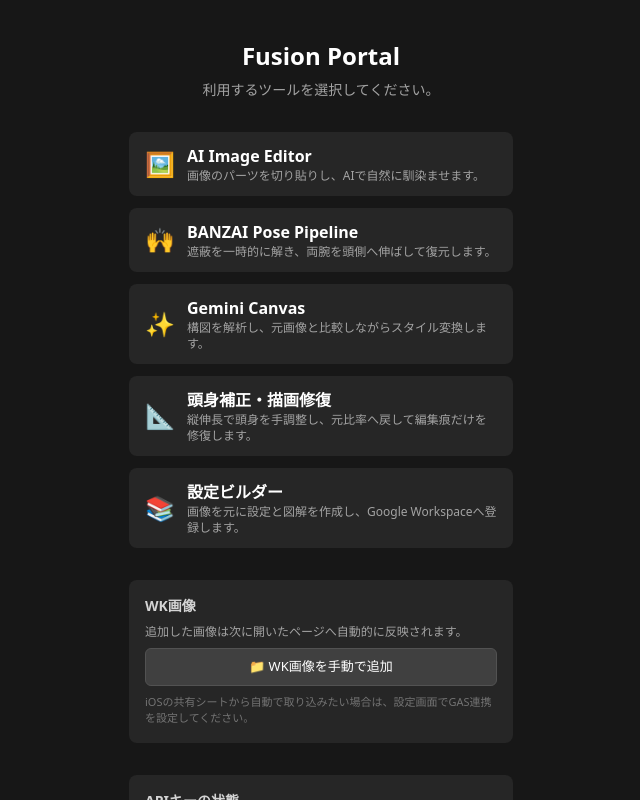
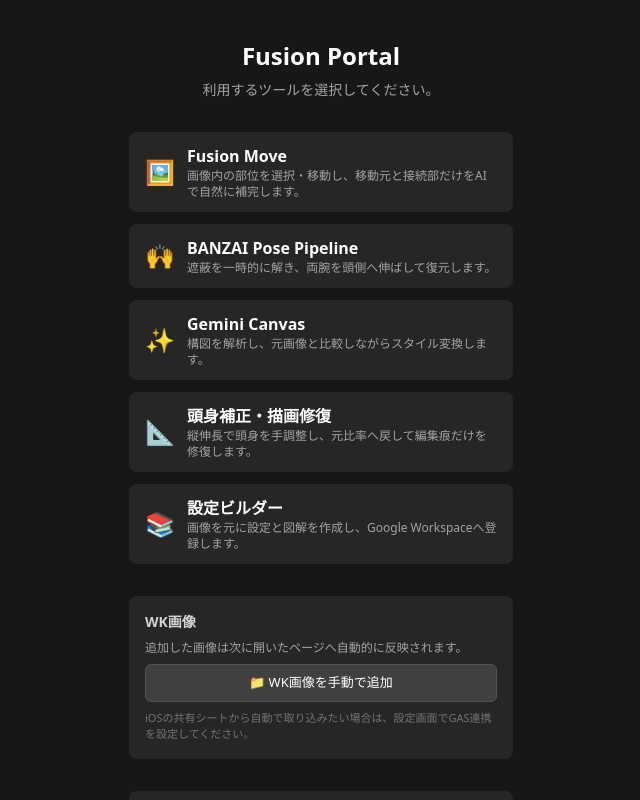
Before and after one commit to AndanteTestUser/fusion_portal, a React (Vite) app: page / in a window 1280 px wide. Shown: the whole page, without its empty margins (319-959 px from the left). Built offline with nearby package versions, Linux system fonts and the light colour scheme.

Commit message:
Rename image editor to Fusion Move

```diff
--- a/src/tools.js
+++ b/src/tools.js
@@ -5,9 +5,9 @@
 export const tools = [
   {
     path: '/generator',
-    title: 'AI Image Editor',
+    title: 'Fusion Move',
     icon: '🖼️',
-    description: '画像のパーツを切り貼りし、AIで自然に馴染ませます。',
+    description: '画像内の部位を選択・移動し、移動元と接続部だけをAIで自然に補完します。',
     component: lazy(() => import('./pages/GeneratorPage.jsx')),
   },
   {
```
